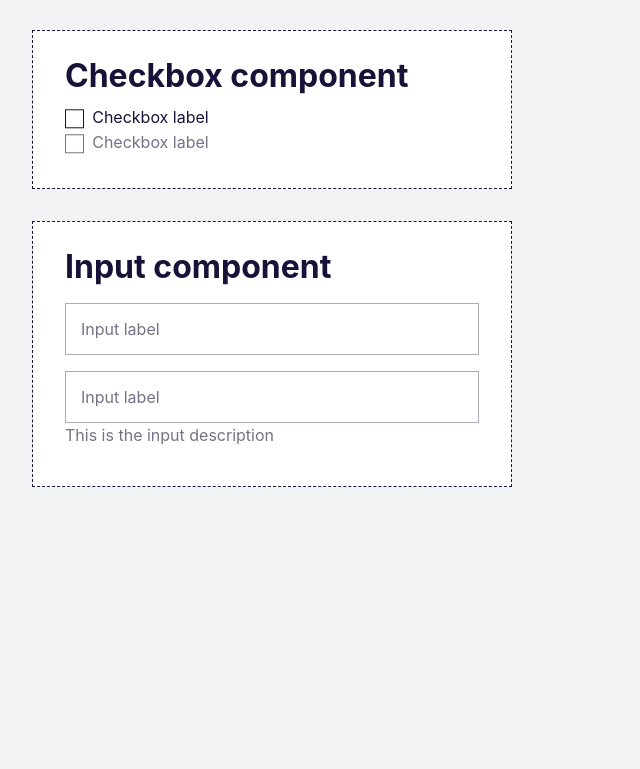
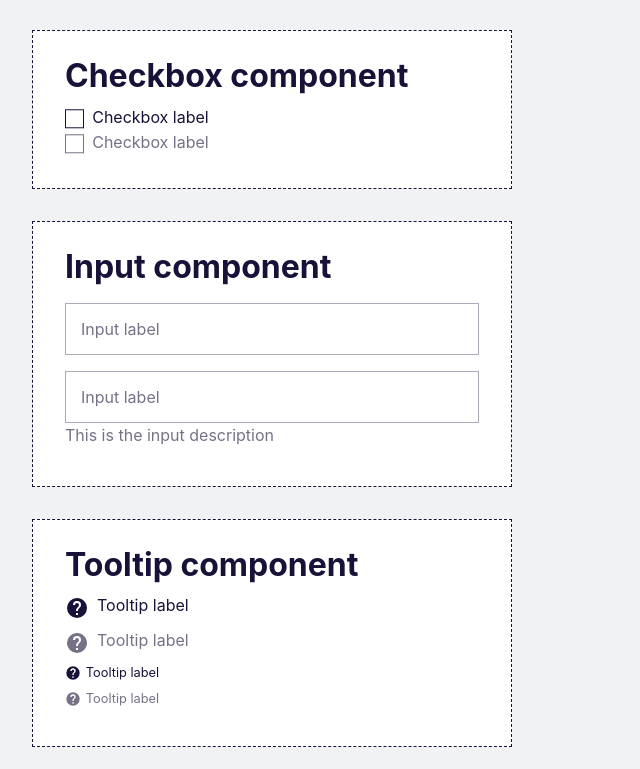
Before and after one commit to Sliver02/metrics_test, a React (Create React App) app: page / in a window 1280 px wide. Shown: the part 372-1141 px from the top of the page, without its empty margins (0-640 px from the left). Before the commit the page ends 859 px from the top, so only its background shows below. Built offline with nearby package versions, Linux system fonts and the light colour scheme.

Commit message:
added tooltip

```diff
--- a/src/App.tsx
+++ b/src/App.tsx
@@ -1,6 +1,7 @@
 import { Box, Header } from 'assets/globalStyles';
 import Checkbox from 'components/atoms/CheckBox';
 import Input from 'components/atoms/Input';
+import Tooltip from 'components/atoms/Tooltip';
 import Button from './components/atoms/Button';
 import { MetricsProvider } from './contexts/metricsContext';
 
@@ -37,6 +38,16 @@ const App = () => {
                     <Input />
                     <Input description="This is the input description" disabled />
                 </Box>
+
+                <Box>
+                    <Header as="h2" type="medium">
+                        Tooltip component
+                    </Header>
+                    <Tooltip />
+                    <Tooltip disabled />
+                    <Tooltip small />
+                    <Tooltip small disabled />
+                </Box>
             </div>
         </MetricsProvider>
     );
--- a/src/assets/variables.js
+++ b/src/assets/variables.js
@@ -17,7 +17,7 @@ export const fontSize = {
     xl: 0.8328995314940135,
 };
 
-const light = {
+export const light = {
     primary: '#191238',
     secondary: '#777188',
     disabled: '#f5f6f5',
@@ -27,4 +27,8 @@ const light = {
     background: '#f1f2f3',
 };
 
+export const zIndex = {
+    tooltip: 10,
+};
+
 export const palette = light;
--- a/src/components/atoms/CheckBox/index.tsx
+++ b/src/components/atoms/CheckBox/index.tsx
@@ -17,9 +17,11 @@ const Checkbox = ({ label, checked, disabled, value, name, onChange }: ICheckbox
     };
 
     return (
-        <StyledCheckbox ref={inputRef} checked={inputChecked} onClick={handleClick} {...modifiers}>
+        <StyledCheckbox checked={inputChecked} onClick={handleClick} {...modifiers}>
             <input value={value} name={name} onChange={onChange} checked={!!inputChecked} />
-            <FakeInput>{!!inputChecked && <StyledIcon path={mdiCheck} />}</FakeInput>
+            <FakeInput ref={inputRef}>
+                <StyledIcon path={mdiCheck} />
+            </FakeInput>
             {label}
         </StyledCheckbox>
     );
--- a/src/components/atoms/CheckBox/styled.tsx
+++ b/src/components/atoms/CheckBox/styled.tsx
@@ -9,8 +9,11 @@ export const FakeInput = styled.div``;
 const checked = css`
     ${FakeInput} {
         background: ${palette.success};
-        color: ${palette.foreground};
         border: 1px solid ${palette.success};
+
+        ${StyledIcon} {
+            opacity: 1;
+        }
     }
 `;
 
@@ -27,6 +30,7 @@ const disabled = css`
 export const StyledCheckbox = styled.div<ICheckboxModifiers>`
     cursor: pointer;
     display: flex;
+    width: fit-content;
     -ms-user-select: none;
     user-select: none;
 
@@ -46,11 +50,14 @@ export const StyledCheckbox = styled.div<ICheckboxModifiers>`
 
         border: 1px solid ${palette.primary};
 
-        transition: 0.2s scale, 0.2s border, 0.2s background;
+        transition: 0.1s scale, 0.1s border, 0.1s background;
 
         ${StyledIcon} {
+            color: ${palette.foreground};
             position: absolute;
             width: 100%;
+            opacity: 0;
+            transition: 0.1s opacity;
         }
     }
 
--- /dev/null
+++ b/src/components/atoms/Tooltip/index.tsx
@@ -0,0 +1,27 @@
+import { mdiHelpCircle } from '@mdi/js';
+import { StyledIcon } from 'assets/globalStyles';
+import { ITooltip } from './interfaces';
+import { Dialog, IconContainer, StyledTooltip } from './styled';
+
+// initiate Tooltip as complex component rather than directly styled for scalability
+// might be needed for specific functionalities tied to analytics or url manipulation
+const Tooltip = ({ label, description, disabled, small }: ITooltip) => {
+    const modifiers = { disabled, small };
+
+    return (
+        <StyledTooltip {...modifiers}>
+            <IconContainer>
+                <StyledIcon path={mdiHelpCircle} />
+                <Dialog>{description}</Dialog>
+            </IconContainer>
+            {label}
+        </StyledTooltip>
+    );
+};
+
+Tooltip.defaultProps = {
+    label: 'Tooltip label',
+    description: 'Lorem ipsum dolor sit amet consectetur adipisicing elit. Adipisci, obcaecati?',
+};
+
+export default Tooltip;
--- /dev/null
+++ b/src/components/atoms/Tooltip/interfaces.tsx
@@ -0,0 +1,9 @@
+export interface ITooltipModifiers {
+    disabled?: boolean;
+    small?: boolean;
+}
+
+export interface ITooltip extends ITooltipModifiers {
+    label: string;
+    description: string;
+}
--- /dev/null
+++ b/src/components/atoms/Tooltip/styled.tsx
@@ -0,0 +1,72 @@
+import styled, { css } from 'styled-components';
+import { palette, zIndex } from 'assets/variables';
+import { ITooltipModifiers } from './interfaces';
+import { rgba } from 'polished';
+import { StyledIcon } from 'assets/globalStyles';
+
+export const Dialog = styled.div``;
+export const IconContainer = styled.div``;
+
+const small = css`
+    font-size: 0.8rem;
+
+    ${IconContainer} {
+        margin-right: 0.3rem;
+
+        ${StyledIcon} {
+            width: 1rem;
+        }
+    }
+`;
+
+const disabled = css`
+    pointer-events: none;
+    color: ${palette.secondary};
+`;
+
+export const StyledTooltip = styled.div<ITooltipModifiers>`
+    display: flex;
+    margin: 0.2rem 0;
+
+    ${IconContainer} {
+        position: relative;
+        margin-right: 0.5rem;
+
+        &:hover {
+            ${Dialog} {
+                opacity: 1;
+                visibility: visible;
+            }
+        }
+
+        ${StyledIcon} {
+            cursor: pointer;
+            width: 1.5rem;
+        }
+
+        ${Dialog} {
+            position: absolute;
+            opacity: 0;
+            visibility: hidden;
+            max-width: 15rem;
+            min-width: 10rem;
+            padding: 0.5rem;
+
+            z-index: ${zIndex.tooltip};
+            left: 120%;
+            top: 0;
+
+            font-size: 0.8rem;
+            color: ${palette.foreground};
+
+            background: ${palette.secondary};
+            border-radius: 0.2rem;
+
+            pointer-events: none;
+            transition: 0s 0.2s display, 0.3s opacity;
+        }
+    }
+
+    ${(props) => !!props.small && small}
+    ${(props) => !!props.disabled && disabled}
+`;
```
